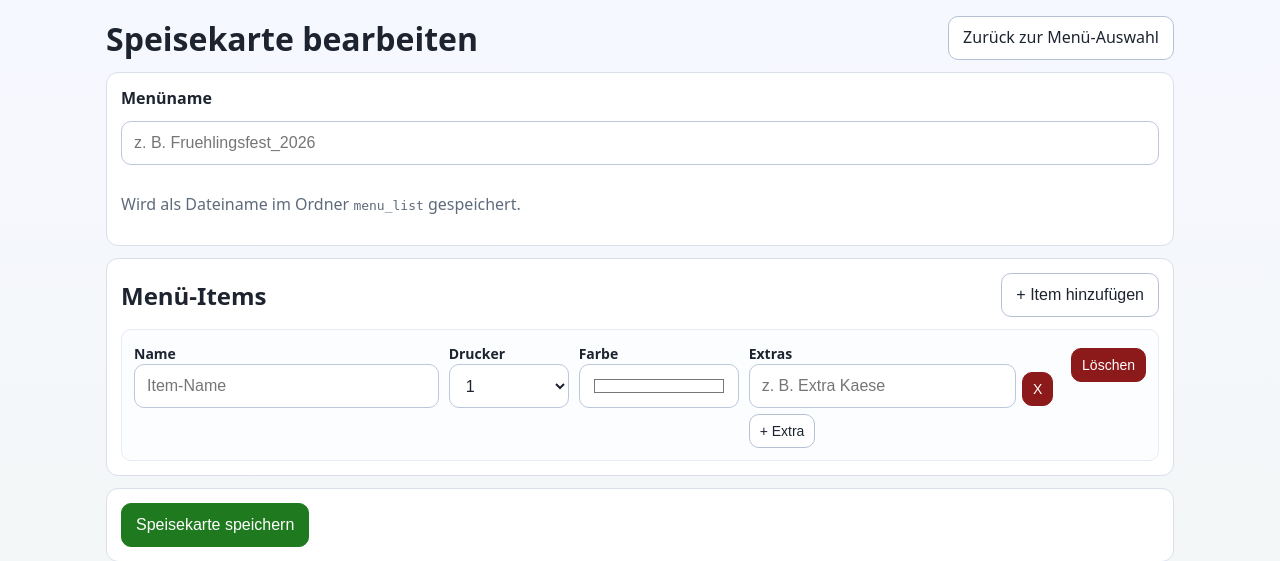
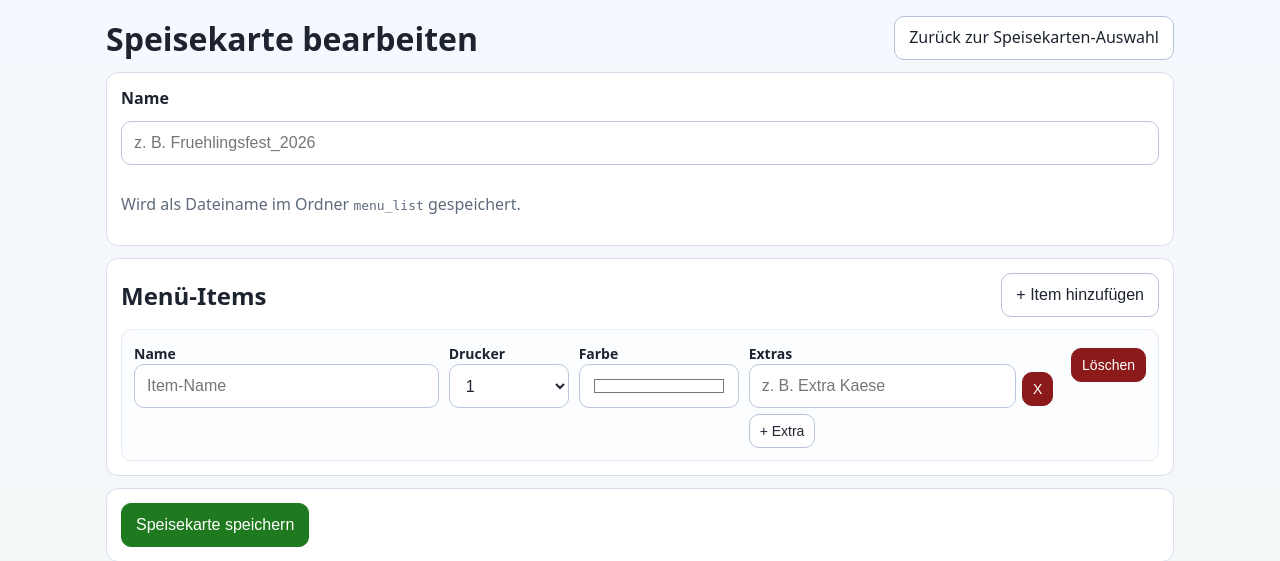
Before and after one commit to philipp-btz/kitchenhelper, a Flask app: page /menus/editor in a window 1280 px wide. Shown: the top 561 px of the page. Run offline with Flask 3, Linux system fonts and the light colour scheme; parts of the project's set-up code (start-up, migrations or seed data) failed here and were passed over.

Commit message:
changed naming

```diff
--- a/templates/index.html
+++ b/templates/index.html
@@ -41,7 +41,7 @@
       <header class="topbar">
         <h1>{{ menu_name }}</h1>
         <div class="actions-row">
-          <a href="/menus" class="btn">Menu Editor</a>
+          <a href="/menus" class="btn">Speisekarten Auswahl</a>
           <a href="/orders" class="btn">Bestellungen</a>
         </div>
       </header>
--- a/templates/menu_editor.html
+++ b/templates/menu_editor.html
@@ -22,7 +22,7 @@
     <div class="wrap stack">
       <div class="topbar">
         <h1>Speisekarte bearbeiten</h1>
-        <a href="/menus" class="btn">Zurück zur Menü-Auswahl</a>
+        <a href="/menus" class="btn">Zurück zur Speisekarten-Auswahl</a>
       </div>
 
       {% if error %}
@@ -31,7 +31,7 @@
 
       <form method="post" action="/menus/save" id="menu-form" class="stack">
         <section class="card stack">
-          <label for="menu_name"><strong>Menüname</strong></label>
+          <label for="menu_name"><strong>Name</strong></label>
           <input id="menu_name" name="menu_name" type="text" value="{{ menu_name }}" placeholder="z. B. Fruehlingsfest_2026" required>
           <p class="muted">Wird als Dateiname im Ordner <code>menu_list</code> gespeichert.</p>
           <input type="hidden" name="loaded_file" value="{{ loaded_file }}">
```
